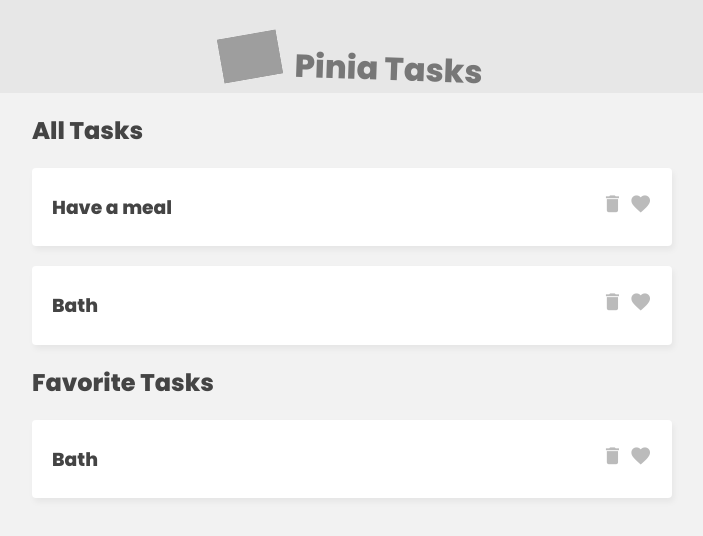
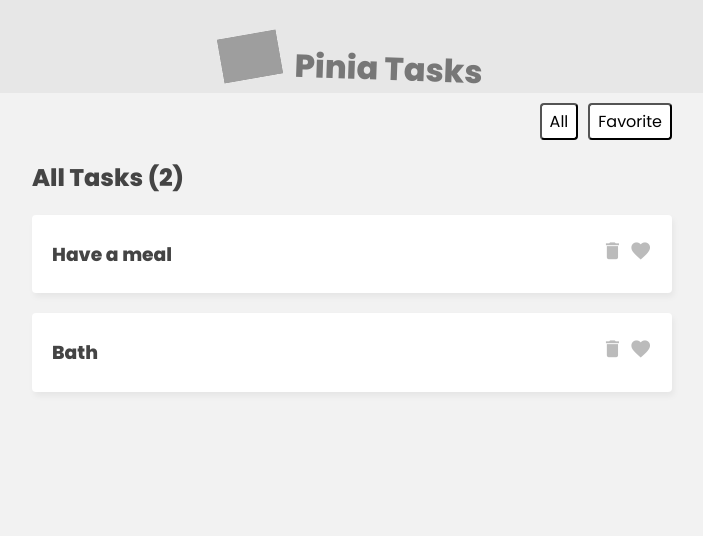
Before and after one commit to Sbh321/vue-pinia, a Vue app: page / in a window 1280 px wide. Shown: the top 536 px of the page, without its empty margins (288-991 px from the left). Built offline with nearby package versions, Linux system fonts and the light colour scheme; grey boxes are pictures that could not be loaded.

Commit message:
pinia getters

```diff
--- a/src/App.vue
+++ b/src/App.vue
@@ -5,15 +5,20 @@
       <h1>Pinia Tasks</h1>
     </header>
 
-    <div class="task-list">
-      <h2>All Tasks</h2>
+    <nav class="filter">
+      <button @click="filter = 'all'">All</button>
+      <button @click="filter = 'favs'">Favorite</button>
+    </nav>
+
+    <div v-if="filter === 'all'" class="task-list">
+      <h2>All Tasks ({{ taskStore.totalCount }})</h2>
       <div v-for="task in taskStore.tasks" :key="task.id">
         <TaskDetails :task="task" />
       </div>
     </div>
 
-    <div class="task-list">
-      <h2>Favorite Tasks</h2>
+    <div class="task-list" v-if="filter === 'favs'">
+      <h2>Favorite Tasks ({{ taskStore.favCount }})</h2>
       <div v-for="task in taskStore.favs" :key="task.id">
         <TaskDetails :task="task" />
       </div>
@@ -22,10 +27,13 @@
 </template>
 
 <script setup>
+import { ref } from "vue";
 import TaskDetails from "./components/TaskDetails.vue";
 import { useTaskStore } from "./stores/TaskStore";
 
 const taskStore = useTaskStore();
+
+const filter = ref("all");
 </script>
 
 <style lang="scss" scoped></style>
--- a/src/stores/TaskStore.js
+++ b/src/stores/TaskStore.js
@@ -11,5 +11,18 @@
     favs() {
       return this.tasks.filter((t) => t.isFav);
     },
+    favCount() {
+      return this.tasks.reduce((p, c) => {
+        return c.isFav ? p + 1 : p;
+      }, 0);
+    },
+    // totalCount() {
+    //   return this.tasks.reduce((p, c) => {
+    //     return p + 1;
+    //   }, 0);
+    // },
+    totalCount: (state) => {
+      return state.tasks.length;
+    },
   },
 });
--- a/src/style.css
+++ b/src/style.css
@@ -60,3 +60,19 @@
   cursor: pointer;
   color: #bbb;
 }
+
+.filter {
+  width: 640px;
+  margin: 10px auto;
+  text-align: right;
+}
+.filter button {
+  display: inline-block;
+  margin-left: 10px;
+  background: #fff;
+  border: 2px solid ☐ #555;
+  border-radius: 4px;
+  padding: 4px 8px;
+  cursor: pointer;
+  font-size: 1em;
+}
```
